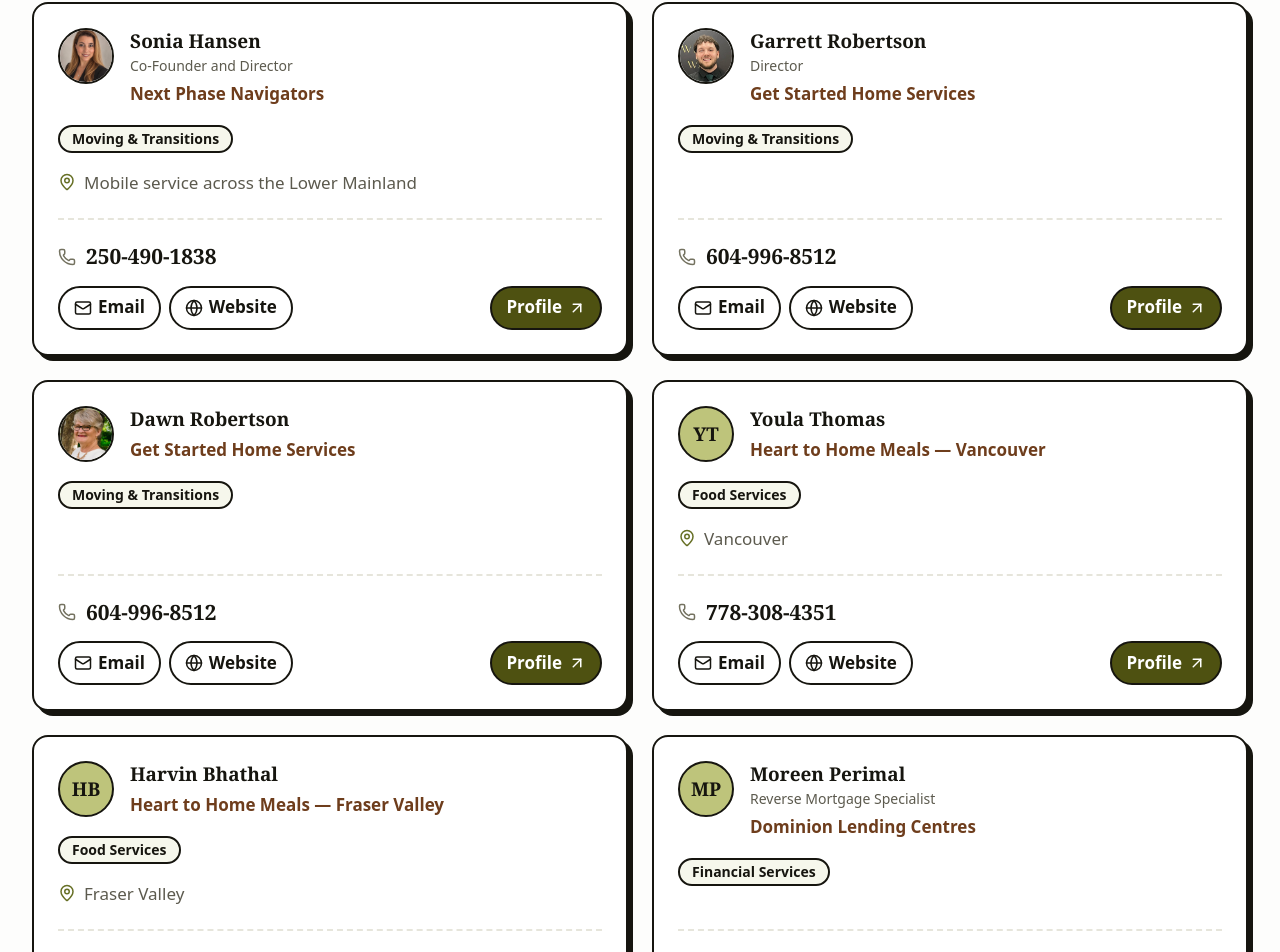
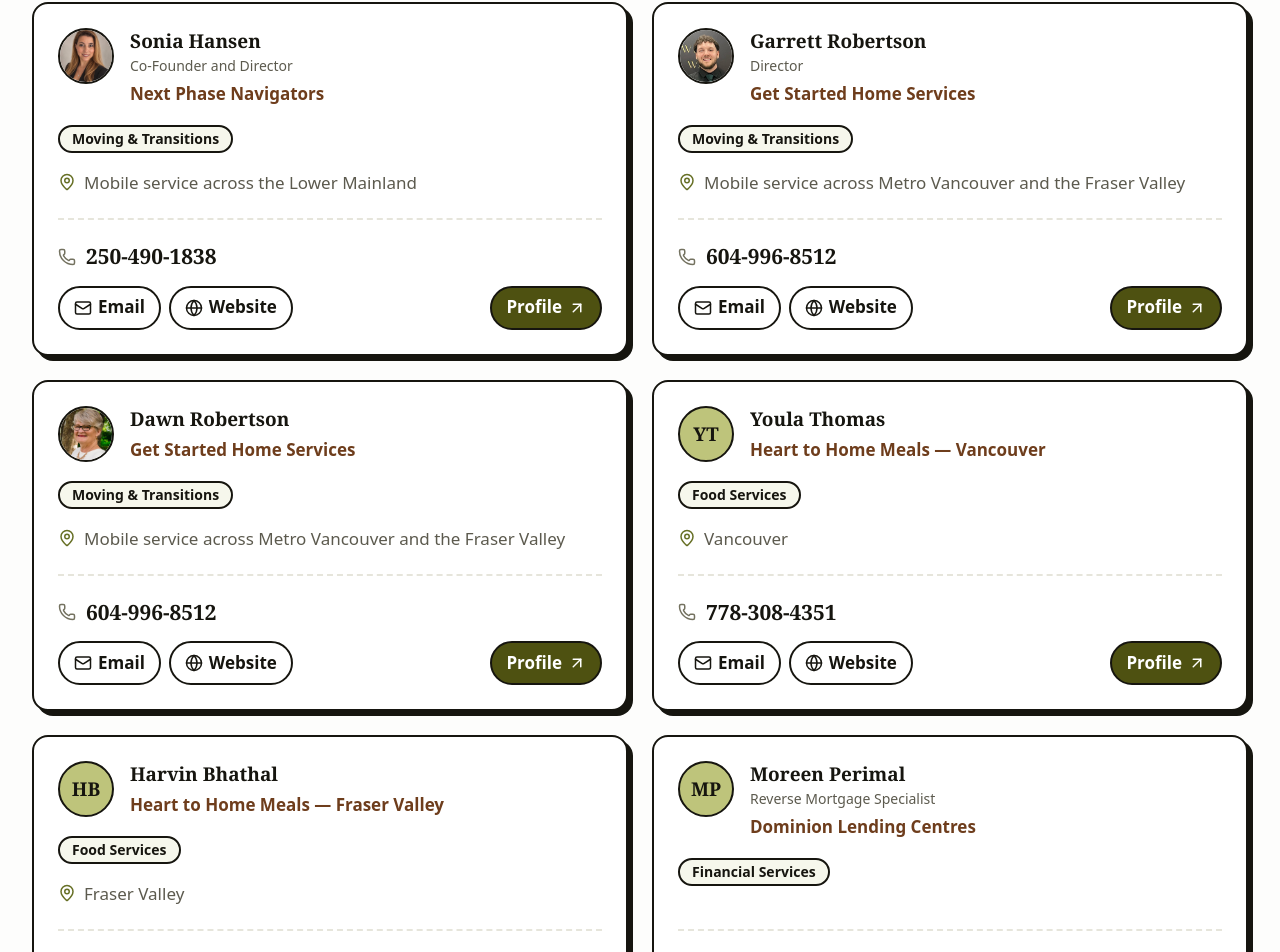
Before and after one commit to garyguys/sbc-website, a React (Vite) app: page /directory in a window 1280 px wide. Shown: the part 3704-4656 px from the top of the page. Built offline with nearby package versions, Linux system fonts and the light colour scheme.

Commit message:
Get Started location line

```diff
--- a/src/data/businesses.js
+++ b/src/data/businesses.js
@@ -28,6 +28,7 @@
         company: 'Get Started Home Services',
         website: 'https://getstartedhomeservices.com',
         logo: '/members/logos/get-started-home-services.png',
+        location: 'Mobile service across Metro Vancouver and the Fraser Valley',
         booking: 'https://www.getstartedhomeservices.com/#quote',
         bookingLabel: 'Book a consultation',
         tagline: 'Full service seniors moving and home transitions.',
```
